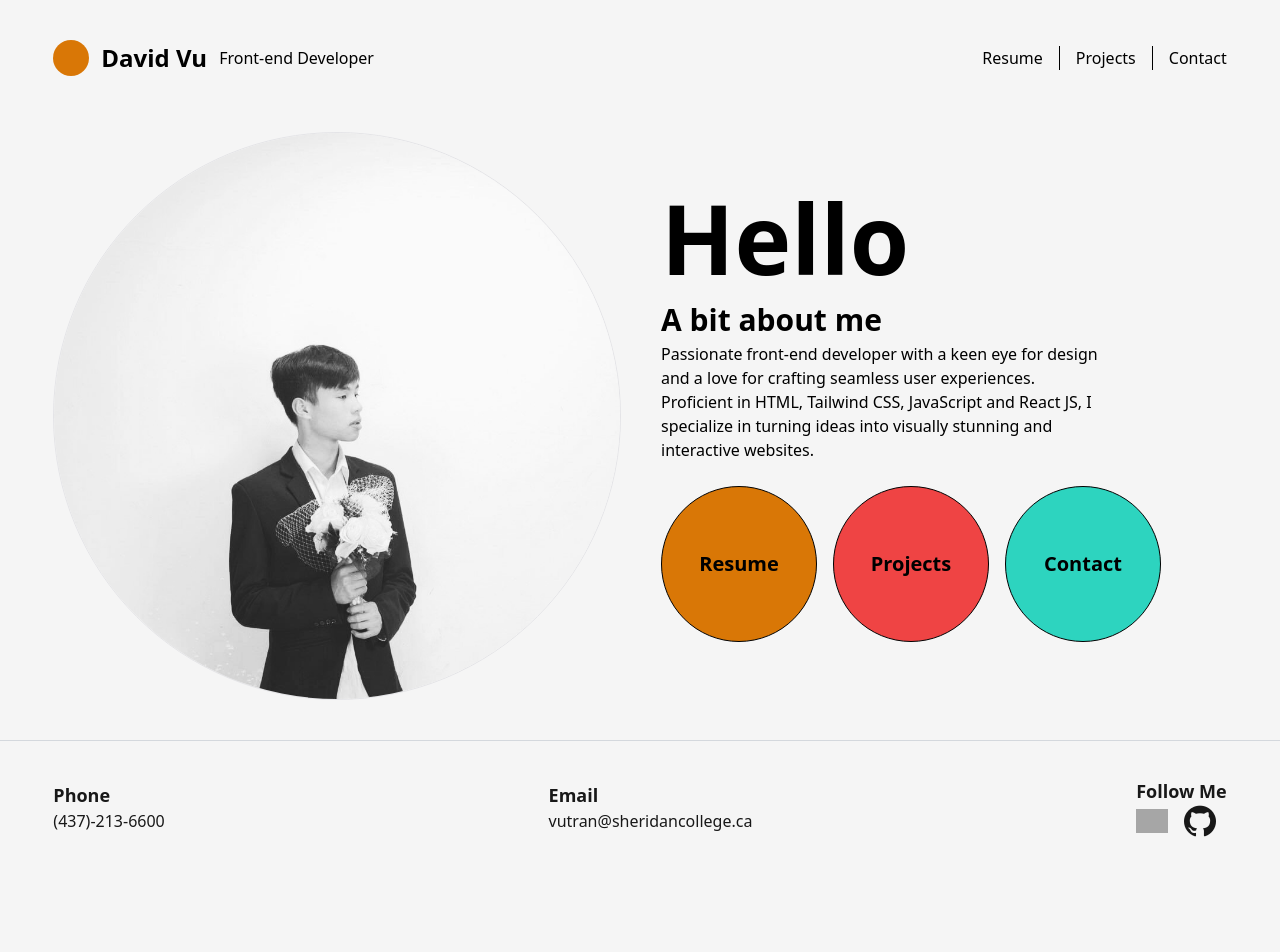
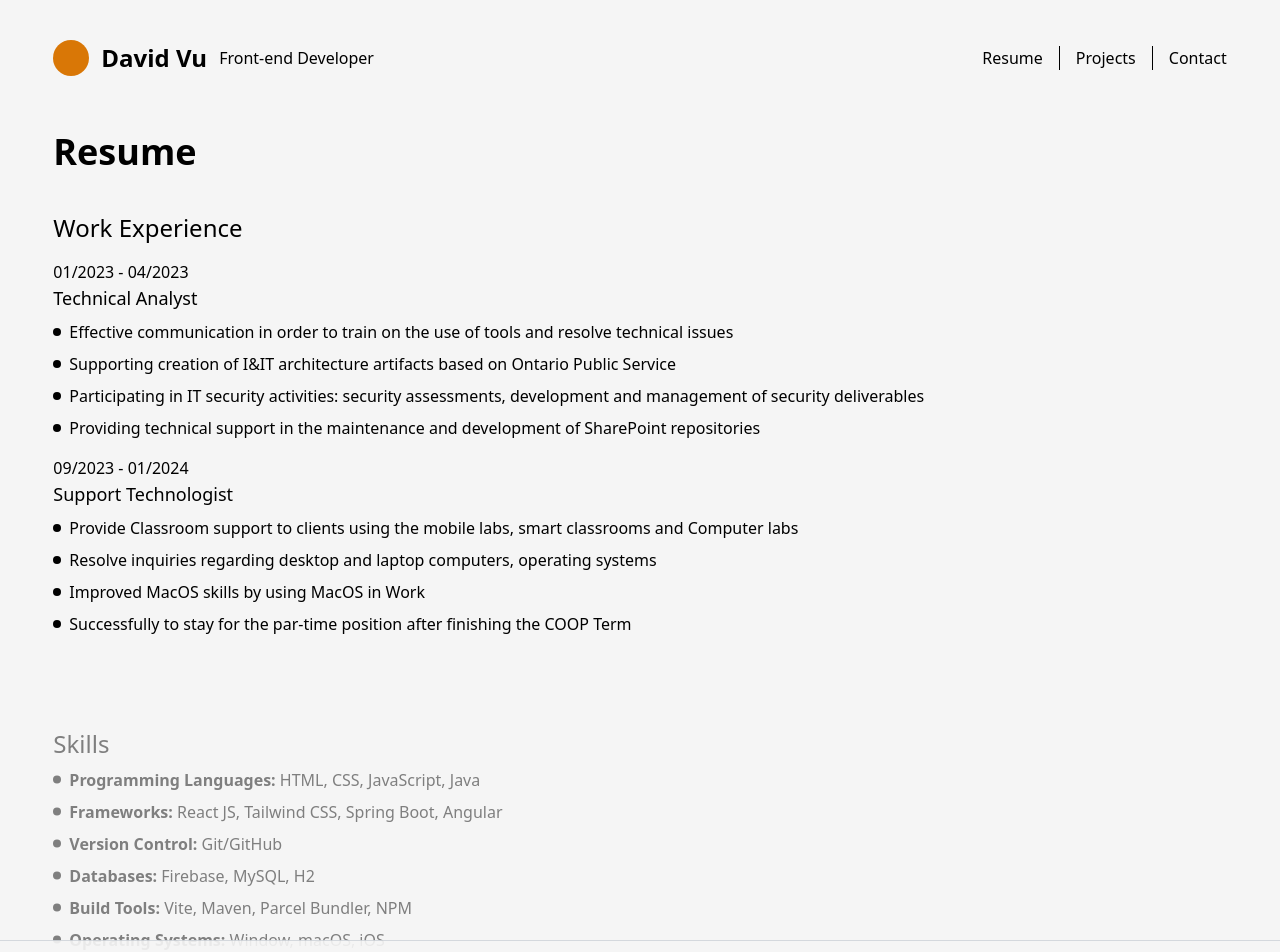
Before and after one commit to fcbvttn123/personal-website-v2, a React (Vite) app: page / in a window 1280 px wide. Shown: the top 952 px of the page. Before the commit the page ends 873 px from the top, so only its background shows below. Built offline with nearby package versions, Linux system fonts and the light colour scheme; grey boxes are pictures that could not be loaded.

Commit message:
Resume - Mobile Design Update
Skill Section is Done

```diff
--- a/src/App.jsx
+++ b/src/App.jsx
@@ -14,12 +14,12 @@ function App() {
 
   // Handle sections displayed Main Section
 
-  let mainSection
-  if(currentMainSection == "mainSection") {
-    mainSection = <MainSection moveToResumeSection={moveToResumeSection}/>
-  } else if(currentMainSection == "resume") {
-    mainSection = <Resume />
-  }
+  let mainSection = <Resume />
+  // if(currentMainSection == "mainSection") {
+  //   mainSection = <MainSection moveToResumeSection={moveToResumeSection}/>
+  // } else if(currentMainSection == "resume") {
+  //   mainSection = <Resume />
+  // }
 
   function moveToResumeSection() {
     setCurrentMainSection("resume")
--- a/src/components/resume/Resume.jsx
+++ b/src/components/resume/Resume.jsx
@@ -2,8 +2,8 @@ export function Resume() {
     return (
       <main className="mt-4">
         <div className="w-11/12 mx-auto max-w-screen-2xl">
-                <h1 className="text-4xl font-extrabold mb-6">Resume</h1>
-                <div>
+          <h1 className="text-4xl font-extrabold">Resume</h1>
+          <div className="mt-10">
             <h3 className="text-2xl font-medium move-up-animation">Work Experience</h3>
             <div className="mt-4 opacity-0 move-up-animation-delay-80">
               <p className="font-thin">01/2023 - 04/2023</p>
@@ -11,19 +11,32 @@ export function Resume() {
               <div>
                 <div className="flex items-start gap-x-2 mt-2">
                   <div className="w-2 h-2 rounded-full bg-black shrink-0 relative top-2"></div>
-                                <p>Effective communication in order to train on the use of tools and resolve technical issues</p>
+                  <p>
+                    Effective communication in order to train on the use of
+                    tools and resolve technical issues
+                  </p>
                 </div>
                 <div className="flex items-start gap-x-2 mt-2">
                   <div className="w-2 h-2 rounded-full bg-black shrink-0 relative top-2"></div>
-                                <p>Supporting creation of I&IT architecture artifacts based on Ontario Public Service</p>
+                  <p>
+                    Supporting creation of I&IT architecture artifacts based on
+                    Ontario Public Service
+                  </p>
                 </div>
                 <div className="flex items-start gap-x-2 mt-2">
                   <div className="w-2 h-2 rounded-full bg-black shrink-0 relative top-2"></div>
-                                <p>Participating in IT security activities: security assessments, development and management of security deliverables</p>
+                  <p>
+                    Participating in IT security activities: security
+                    assessments, development and management of security
+                    deliverables
+                  </p>
                 </div>
                 <div className="flex items-start gap-x-2 mt-2">
                   <div className="w-2 h-2 rounded-full bg-black shrink-0 relative top-2"></div>
-                                <p>Providing technical support in the maintenance and development of SharePoint repositories</p>
+                  <p>
+                    Providing technical support in the maintenance and
+                    development of SharePoint repositories
+                  </p>
                 </div>
               </div>
             </div>
@@ -33,11 +46,17 @@ export function Resume() {
               <div>
                 <div className="flex items-start gap-x-2 mt-2">
                   <div className="w-2 h-2 rounded-full bg-black shrink-0 relative top-2"></div>
-                                <p>Provide Classroom support to clients using the mobile labs, smart classrooms and Computer labs</p>
+                  <p>
+                    Provide Classroom support to clients using the mobile labs,
+                    smart classrooms and Computer labs
+                  </p>
                 </div>
                 <div className="flex items-start gap-x-2 mt-2">
                   <div className="w-2 h-2 rounded-full bg-black shrink-0 relative top-2"></div>
-                                <p>Resolve inquiries regarding desktop and laptop computers, operating systems</p>
+                  <p>
+                    Resolve inquiries regarding desktop and laptop computers,
+                    operating systems
+                  </p>
                 </div>
                 <div className="flex items-start gap-x-2 mt-2">
                   <div className="w-2 h-2 rounded-full bg-black shrink-0 relative top-2"></div>
@@ -45,12 +64,60 @@ export function Resume() {
                 </div>
                 <div className="flex items-start gap-x-2 mt-2">
                   <div className="w-2 h-2 rounded-full bg-black shrink-0 relative top-2"></div>
-                                <p>Successfully to stay for the par-time position after finishing the COOP Term</p>
+                  <p>
+                    Successfully to stay for the par-time position after
+                    finishing the COOP Term
+                  </p>
                 </div>
               </div>
             </div>
           </div>
+          <div className="mt-10 opacity-0 move-up-animation-view">
+            <h3 className="text-2xl font-medium">Skills</h3>
+            <div className="flex items-start gap-x-2 mt-2">
+                <div className="w-2 h-2 rounded-full bg-black shrink-0 relative top-2"></div>
+                <p>
+                    <span className="font-bold">Programming Languages: </span>
+                    HTML, CSS, JavaScript, Java
+                </p>
+            </div>
+            <div className="flex items-start gap-x-2 mt-2">
+              <div className="w-2 h-2 rounded-full bg-black shrink-0 relative top-2"></div>
+              <p>
+                <span className="font-bold">Frameworks: </span>
+                React JS, Tailwind CSS, Spring Boot, Angular
+              </p>
+            </div>
+            <div className="flex items-start gap-x-2 mt-2">
+              <div className="w-2 h-2 rounded-full bg-black shrink-0 relative top-2"></div>
+              <p>
+                <span className="font-bold">Version Control: </span>
+                Git/GitHub
+              </p>
+            </div>
+            <div className="flex items-start gap-x-2 mt-2">
+              <div className="w-2 h-2 rounded-full bg-black shrink-0 relative top-2"></div>
+              <p>
+                <span className="font-bold">Databases: </span>
+                Firebase, MySQL, H2
+              </p>
+            </div>
+            <div className="flex items-start gap-x-2 mt-2">
+              <div className="w-2 h-2 rounded-full bg-black shrink-0 relative top-2"></div>
+              <p>
+                <span className="font-bold">Build Tools: </span>
+                Vite, Maven, Parcel Bundler, NPM
+              </p>
+            </div>
+            <div className="flex items-start gap-x-2 mt-2">
+              <div className="w-2 h-2 rounded-full bg-black shrink-0 relative top-2"></div>
+              <p>
+                <span className="font-bold">Operating Systems: </span>
+                Window, macOS, iOS
+              </p>
+            </div>
+          </div>
         </div>
       </main>
-    )
+    );
 }
```
Lines whose indentation alone changed are shown as unchanged.
